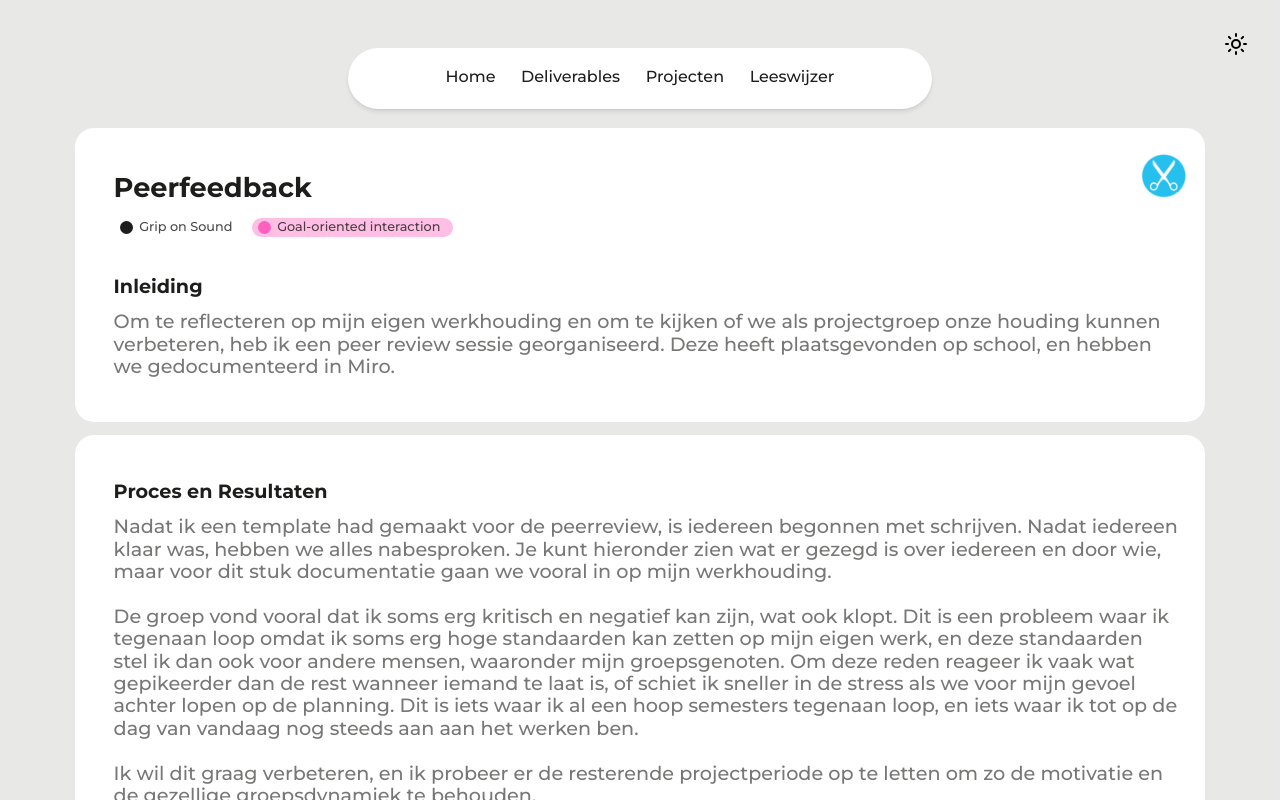
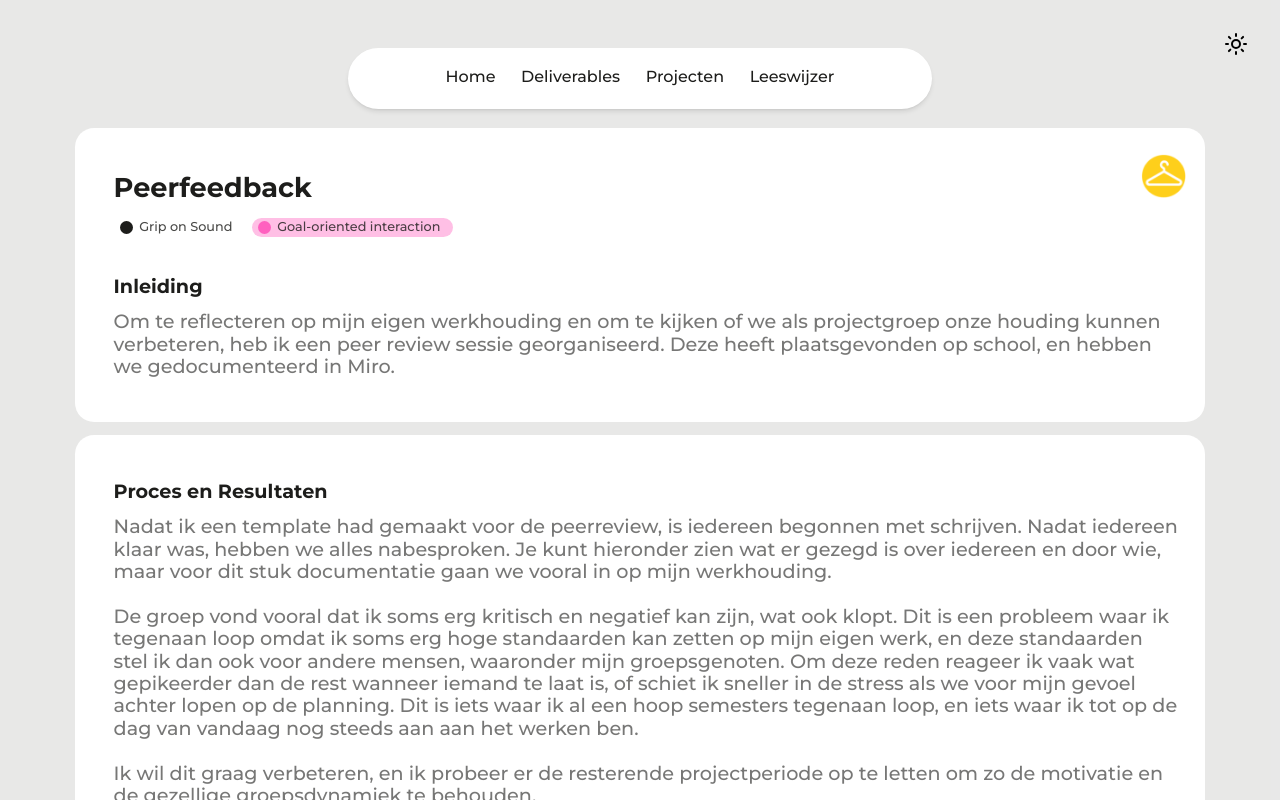
Before and after one commit to metteghijsen/semester6-website, a Nuxt app in the folder frontend/: page /deliverable/peerfeedback in a window 1280 px wide. Shown: the top 800 px of the page. Built offline with nearby package versions, Linux system fonts and the light colour scheme.

Commit message:
Feature: Changed research type

```diff
--- a/frontend/pages/deliverable/peerfeedback.vue
+++ b/frontend/pages/deliverable/peerfeedback.vue
@@ -9,7 +9,7 @@
           title="Inleiding"
           griponsound
           lo7
-          workshop
+          showroom
         >
           Om te reflecteren op mijn eigen werkhouding en om te kijken of we als projectgroep onze houding kunnen verbeteren, heb ik een peer review sessie georganiseerd. Deze heeft plaatsgevonden op school, en hebben we gedocumenteerd in Miro.
         </UiTextbox>
```
